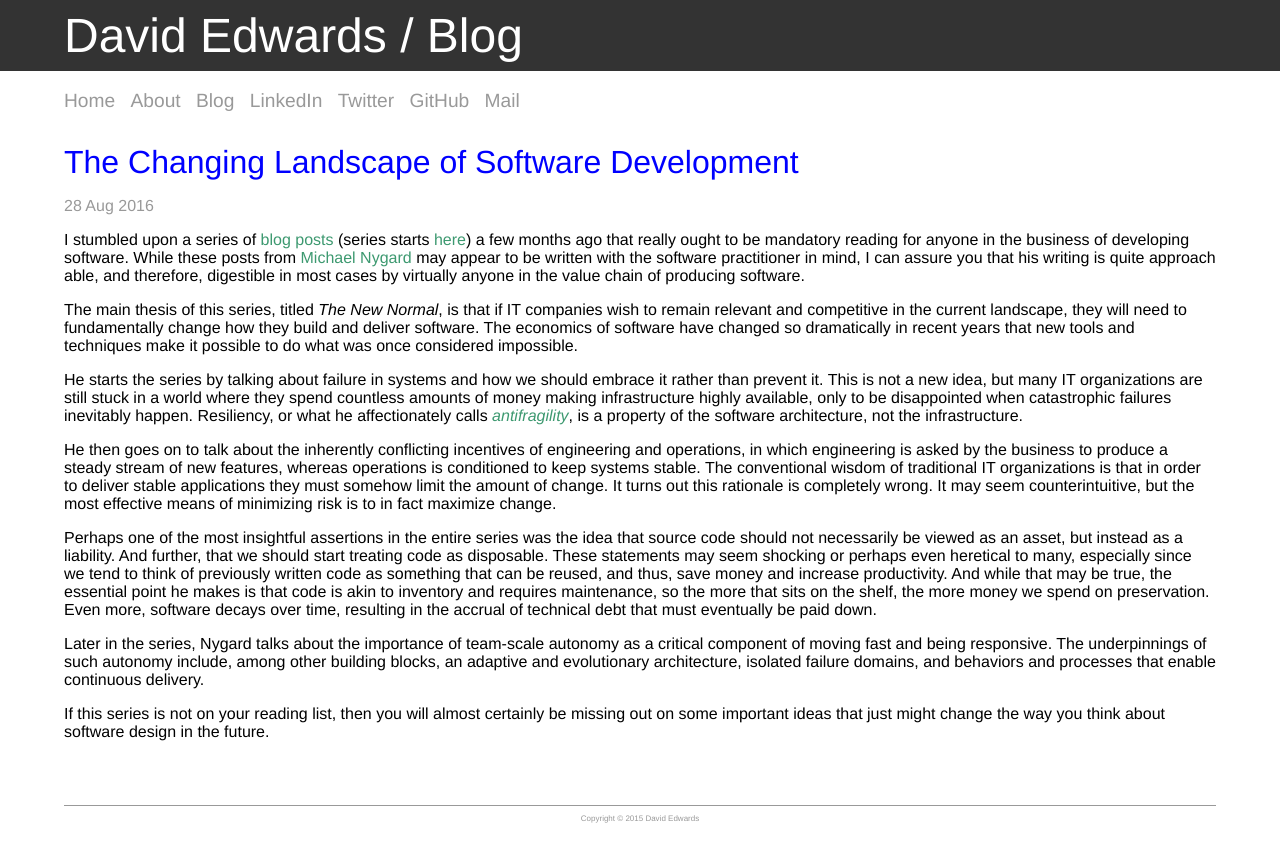
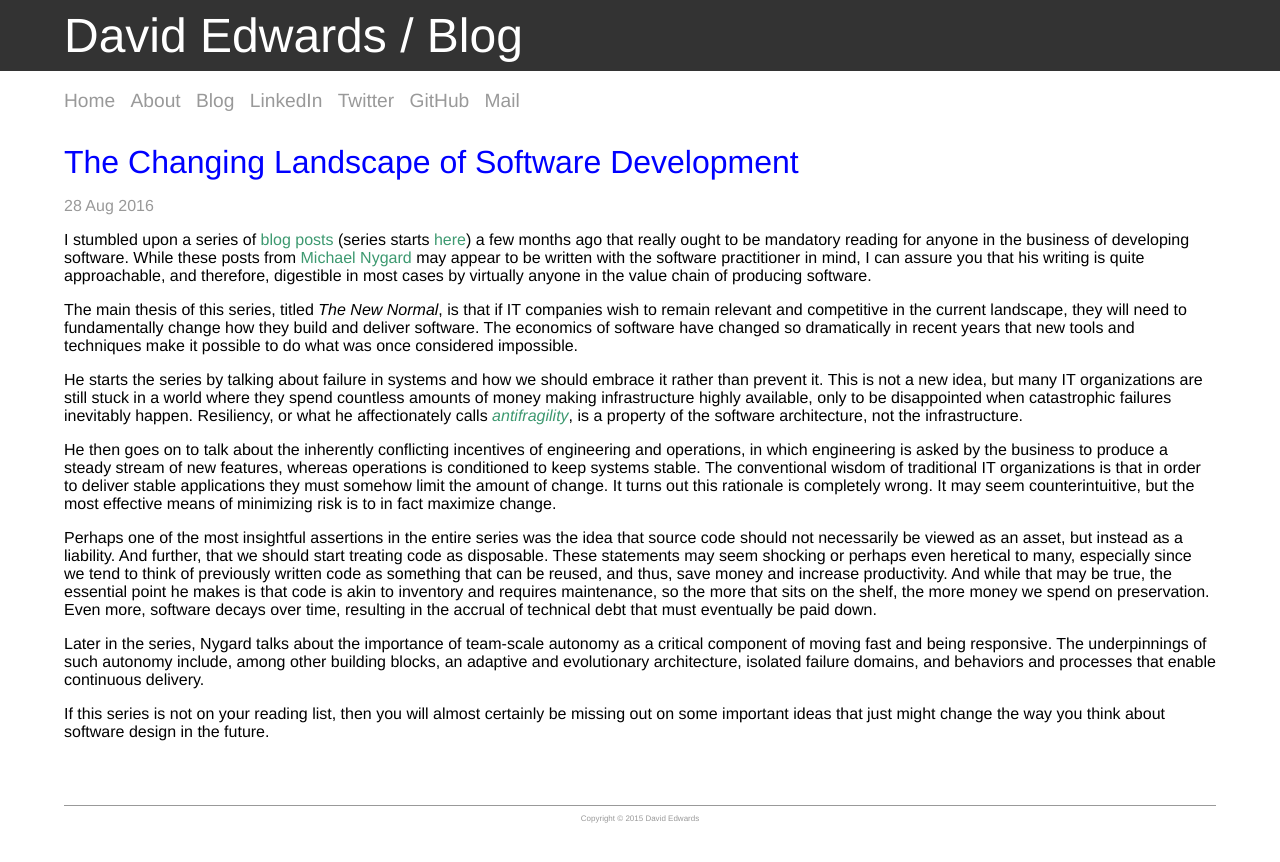
Before and after one commit to davidledwards/davidledwards.github.io, a Jekyll site: the page built from _posts/2016-08-28-changing-landscape-of-software-development.md, in a window 1280 px wide. Shown: the top 862 px of the page. Built offline with Jekyll 4.4.1, drawn with Linux system fonts in a browser that asks for light colours.

Commit message:
fix typo in post

```diff
--- a/_posts/2016-08-28-changing-landscape-of-software-development.md
+++ b/_posts/2016-08-28-changing-landscape-of-software-development.md
@@ -8,9 +8,9 @@ I stumbled upon a series of [blog posts](http://blog.cognitect.com/blog/?tag=New
 (series starts [here](http://blog.cognitect.com/?offset=1457011971947&tag=NewNormal+Series)) a few
 months ago that really ought to be mandatory reading for anyone in the business of developing
 software. While these posts from [Michael Nygard](http://www.michaelnygard.com/) may appear to be
-written with the software practitioner in mind, I can assure you that his writing is quite approach
-able, and therefore, digestible in most cases by virtually anyone in the value chain of producing
-software.
+written with the software practitioner in mind, I can assure you that his writing is quite
+approachable, and therefore, digestible in most cases by virtually anyone in the value chain of
+producing software.
 
 The main thesis of this series, titled _The New Normal_, is that if IT companies wish to remain
 relevant and competitive in the current landscape, they will need to fundamentally change how they
```
